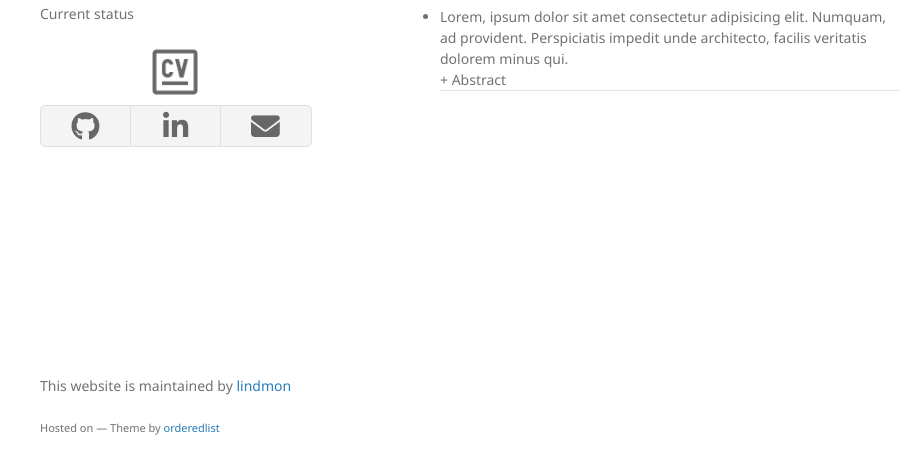
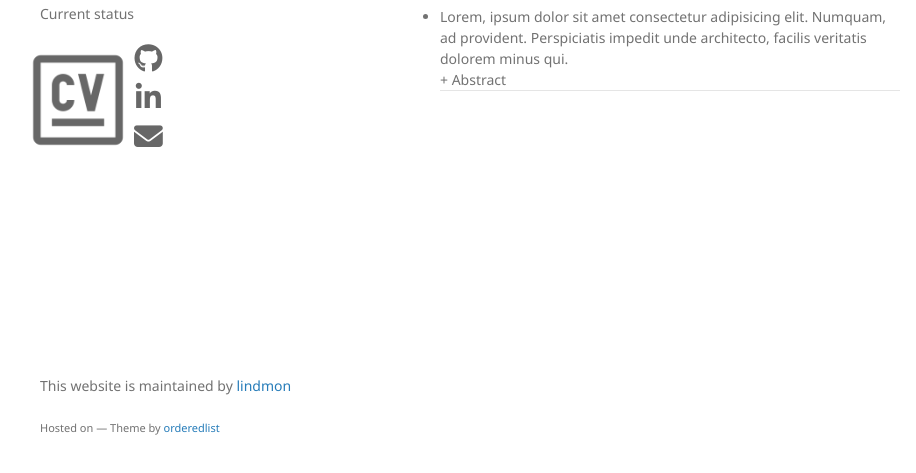
Before and after one commit to lindmon/Ilyas-website, a plain HTML site: page index.html in a window 1280 px wide. Shown: the part 313-786 px from the top of the page, without its empty margins (170-1086 px from the left). Drawn offline with Linux system fonts and the light colour scheme.

Commit message:
the CV button added other links moved to the cv button

```diff
--- a/index.html
+++ b/index.html
@@ -18,13 +18,14 @@
 			<!--<img src="https://pages-themes.github.io/minimal/assets/img/logo.png" alt="Photo of Eryzhenskiy Ilya">-->
             <img src="/avatar_tower.jpg" alt="Photo of Eryzhenskiy Ilya">
             <p>Current status</p>
-
-            <p class="view" id="a-icon"><a href="/cv-erzhenskiy.pdf" target="_blank"><img id="cv-icon" src="/cv3.png" alt="icon of the cv button"></a></p>
-            <ul class="downloads">
-                <li> <a href="#"><i class="fa fa-brands fa-github"></i></a></li>
-                <li><a href="#"><i class="fa fa-brands fa-linkedin"></i></a></li>
-                <li><a href="email"><i class="fa fa-envelope" aria-hidden="true"></i></a></li>
-            </ul>
+            <div class="links">
+                <a class="view" id="a-icon" href="/cv-eryzhenskiy.pdf" target="_blank"><img id="cv-icon" src="/cv3.png" alt="icon of the cv button"></a>
+                <ul class="downloads" id="ul-links">
+                    <li> <a href="#" target="_blank"><i class="fa fa-brands fa-github"></i></a></li>
+                    <li><a href="#" target="_blank"><i class="fa fa-brands fa-linkedin"></i></a></li>
+                    <li><a href="email" target="_blank"><i class="fa fa-envelope" aria-hidden="true"></i></a></li>
+                </ul>
+            </div>
         </header>
         <section>
             <h1>Welcome</h1>
--- a/style.css
+++ b/style.css
@@ -128,27 +128,14 @@ header {
 
 ul.downloads {
   list-style:none;
-  height:40px;
-  padding:0;
-  background: #f4f4f4;
-  border-radius:5px;
-  border:1px solid #e0e0e0;
-  width:270px;
+  padding-left: 0;
+  margin: 0 0 0 0;
+  display: flex;
+  flex-direction: column;
+  justify-content: space-between;
 }
-
-.downloads li {
-  width:89px;
-  float:left;
-  border-right:1px solid #e0e0e0;
-  height:40px;
-}
-
-.downloads li:first-child a {
-  border-radius:5px 0 0 5px;
-}
-
-.downloads li:last-child a {
-  border-radius:0 5px 5px 0;
+#ul-links li{
+  height: auto;
 }
 
 .downloads a {
@@ -157,17 +144,12 @@ ul.downloads {
   color:#676767;
   display:block;
   text-align:center;
-  padding-top:6px;
   height:34px;
 }
 
-.downloads a:hover, .downloads a:focus, {
+.downloads a:hover, .downloads a:focus {
   color:#675C5C;
   font-weight:bold;
-}
-
-.downloads ul a:active {
-  background-color:#f0f0f0;
 }
 
 strong {
@@ -175,10 +157,6 @@ strong {
   font-weight:700;
 }
 
-.downloads li + li + li {
-  border-right:none;
-  width:89px;
-}
 
 .downloads a strong {
   font-size:14px;
@@ -279,7 +257,7 @@ footer {
     z-index: -2;
 }
 #cv-icon{
-  height: 3.5rem;
+  height: 7rem;
   cursor: pointer;
   pointer-events: all;
   z-index: 2;
@@ -302,7 +280,7 @@ margin-bottom: 0;
     padding:0;
   }
 
-  header ul, header p.view {
+  header ul, header {
     position:static;
   }
 
@@ -316,13 +294,20 @@ margin-bottom: 0;
     padding:15px;
   }
 
-  .downloads {
-    width:99%;
-  }
+}
+.links {
+  display: flex;
+  flex-direction: row;
+  justify-content: flex-start;
+  margin-left: -18px;
 
-  .downloads li, .downloads li + li + li {
-    width:33%;
-  }
+}
+.view {
+  display: block;
+  align-items: flex-start;
+}
+.downloads{
+  display: block;
 }
 
 @media print {
```
Also changed, not shown: 1 other file.
